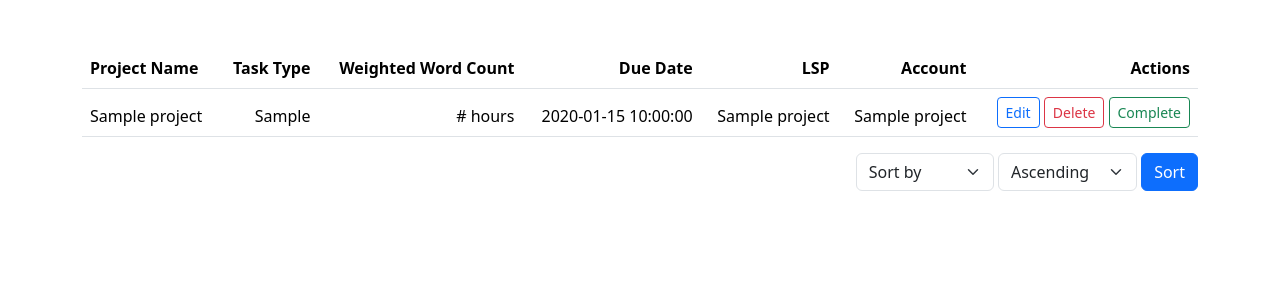
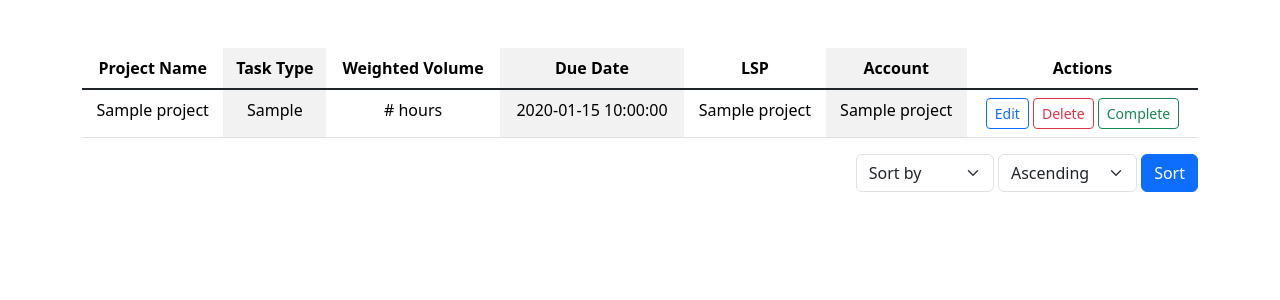
Before and after one commit to goncu/locTaskTracker, a Flask app: template templates/index.html in a window 1280 px wide. Shown: the part 56-356 px from the top of the page. Run offline with Flask 3, Linux system fonts and the light colour scheme; the template is opened without the code that fills it: most values are stand-ins (such as "Sample title", 1, 10 or a date in 2020); some libraries are stand-ins or nearby versions.

Commit message:
Update README.md index.html

```diff
--- a/templates/index.html
+++ b/templates/index.html
@@ -5,28 +5,30 @@
 {% endblock %}
 
 {% block main %}
-<table class="table table-striped">
+<table class="table table-striped-columns table-hover">
     <thead>
         <tr>
-            <th class="text-start">Project Name</th>
-            <th class="text-end">Task Type</th>
-            <th class="text-end">Weighted Word Count</th>
-            <th class="text-end">Due Date</th>
-            <th class="text-end">LSP</th>
-            <th class="text-end">Account</th>
-            <th class="text-end">Actions</th>
+            <th class="text-center">Project Name</th>
+            <th class="text-center">Task Type</th>
+            <th class="text-center">Weighted Volume</th>
+            <th class="text-center">Due Date</th>
+            <th class="text-center">LSP</th>
+            <th class="text-center">Account</th>
+            <th class="text-center">Actions</th>
         </tr>
+    </thead>
+    <tbody class="table-group-divider">
         {% for project in projects %}
         <tr>
-            <td class="text-start">{{ project.project_name }}</td>
-            <td class="text-end">
+            <td class="text-center">{{ project.project_name }}</td>
+            <td class="text-center">
                 {% if project.task_type == 'mtpe' %}
                     {{ project.task_type | upper }}
                 {% else %}
                     {{ project.task_type | capitalize }}
                 {% endif %}
         </td>
-            <td class="text-end">{% if project.hourlywork != 0 %}
+            <td class="text-center">{% if project.hourlywork != 0 %}
                 {{ project.hourlywork }} hours
                 {% else %}
                 <a data-bs-toggle="collapse" href="#collapse{{ project.id }}Detailed" role="button" aria-expanded="false" aria-controls="collapse{{ project.id }}Detailed">
@@ -34,10 +36,10 @@
                 </a>
                 {% endif %}
             </td>
-            <td class="text-end">{{ project.date_time }}</td>
-            <td class="text-end">{{ project.lsp_name }}</td>
-            <td class="text-end">{{ project.account_name }}</td>
-            <td class="text-end">
+            <td class="text-center">{{ project.date_time }}</td>
+            <td class="text-center">{{ project.lsp_name }}</td>
+            <td class="text-center">{{ project.account_name }}</td>
+            <td class="text-center">
                 <form class="d-inline" action="/edit_project">
                     <input type="hidden" name="project_id" value="{{ project.id }}">
                     <button type="submit" class="btn btn-outline-primary btn-sm">Edit</button>
@@ -106,8 +108,9 @@
         </div>
 
         {% endfor %}
-    </thead>
+    </tbody>
 </table>
+
     <form class="text-end" action="/sort">
         <select class="form-select w-auto d-inline align-middle" name="sort" id="sort">
             <option value="none">Sort by</option>
@@ -125,6 +128,4 @@
         <button type="submit" class="btn btn-primary d-inline align-middle">Sort</button>
     </form>
 
-
-
 {% endblock %}
```
Also changed, not shown: README.md, assets/complete_project.png, assets/delete_project.png, assets/index.png, image.png (deleted), 2 other files. Lines whose indentation alone changed are shown as unchanged.
